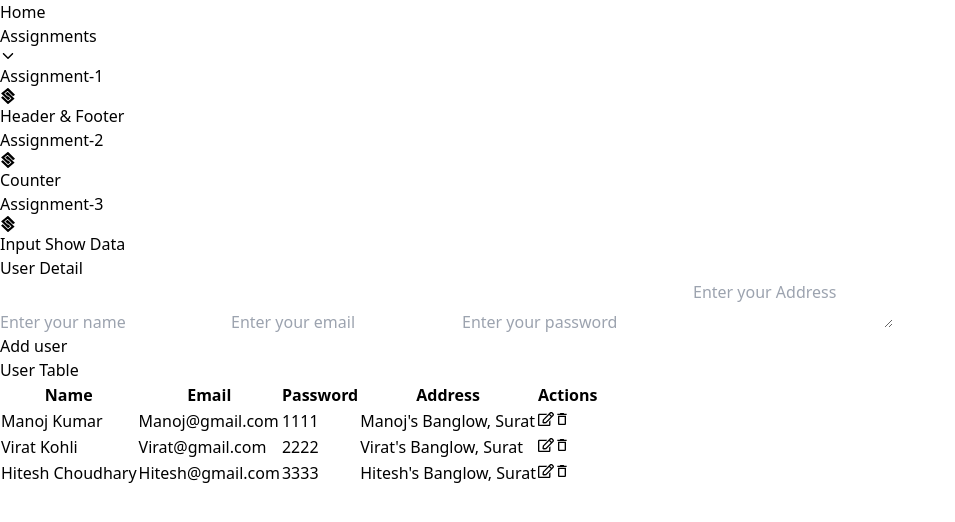
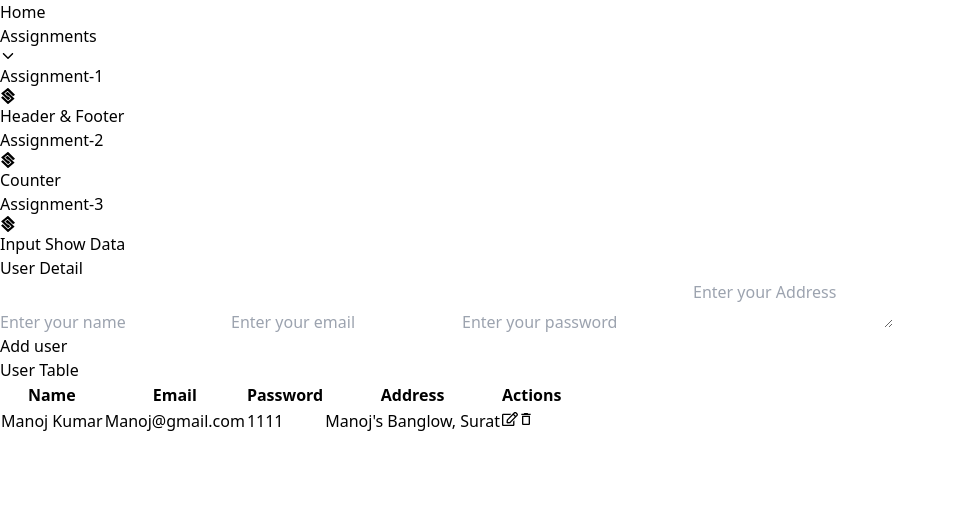
Before and after one commit to deepk2891/React-js, a React (Vite) app: page /assignment-3 in a window 1280 px wide. Shown: the top 522 px of the page, without its empty margins (0-955 px from the left). Built offline with nearby package versions, Linux system fonts and the light colour scheme.

Commit message:
Update assignment-3 CRUD

```diff
--- a/src/assignments/assignment-3/App3.tsx
+++ b/src/assignments/assignment-3/App3.tsx
@@ -1,4 +1,4 @@
-import React, { Fragment } from "react"
+import React, { useState } from "react"
 import { FaRegEdit } from "react-icons/fa"
 import { MdDeleteOutline } from "react-icons/md"
 
@@ -7,6 +7,28 @@ import { Link, useNavigate } from "react-router-dom"
 import { v4 as uuid } from "uuid"
 
 const App3 = () => {
+	function Add() {
+		const [name, setName] = useState("")
+		const [email, setEmail] = useState("")
+		const [password, setPassword] = useState("")
+		const [address, setAddress] = useState("")
+
+		const handleSubmit = (e) => {
+			e.preventDefault()
+
+			const ids = uuid()
+			const uniqueId = ids.slice(0, 8)
+
+			const a = name,
+				b = email,
+				c = password,
+				d = address
+
+			Employees.push({ id: uniqueId, Name: a, Email: b, Password: c, Address: d })
+
+			history("/assignment-3")
+		}
+
 		let history = useNavigate()
 
 		const handleDelete = (id) => {
@@ -23,7 +45,7 @@ const App3 = () => {
 			<div className="container mx-auto">
 				<div className="flex flex-col xl:flex-row text-lg">
 					<div className="text-center xl:w-2/5 p-4">
-					<div>
+						<form>
 							<h2 className="text-indigo-600 font-medium text-2xl pb-5">User Detail</h2>
 							<input
 								className="block w-full mb-4 p-2 border border-gray-500 rounded-none focus:ring focus:ring-indigo-300 focus:outline-none"
@@ -31,14 +53,15 @@ const App3 = () => {
 								placeholder="Enter your name"
 								required
 								id="userName"
+								onChange={(e) => setName(e.target.value)}
 							/>
 							<input
 								className="block w-full mb-4 p-2 border border-gray-500 rounded-none focus:ring focus:ring-indigo-300 focus:outline-none"
 								type="email"
-							pattern="[a-zA-Z0-9._%+-]+@[a-zA-Z0-9.-]+\.[a-zA-Z]{2,}"
 								placeholder="Enter your email"
 								required
 								id="userEmail"
+								onChange={(e) => setEmail(e.target.value)}
 							/>
 							<input
 								className="block w-full mb-4 p-2 border border-gray-500 rounded-none focus:ring focus:ring-indigo-300 focus:outline-none"
@@ -46,18 +69,24 @@ const App3 = () => {
 								placeholder="Enter your password"
 								required
 								id="userPassword"
+								onChange={(e) => setPassword(e.target.value)}
 							/>
 							<textarea
 								className="block w-full mb-4 p-2 border border-gray-500 rounded-none focus:ring focus:ring-indigo-300 focus:outline-none resize-none"
 								placeholder="Enter your Address"
 								required
 								id="yourTextareaId"
+								onChange={(e) => setAddress(e.target.value)}
 							></textarea>
 							<p id="InputIsEmptyMessage" className="text-left text-red-600 text-xl"></p>
-						<button type="button" className="block w-full border border-indigo-500 text-lg py-2 px-6 bg-indigo-600 text-white hover:bg-white hover:text-indigo-400">
+							<button
+								onClick={(e) => handleSubmit(e)}
+								type="button"
+								className="block w-full border border-indigo-500 text-lg py-2 px-6 bg-indigo-600 text-white hover:bg-white hover:text-indigo-400"
+							>
 								Add user
 							</button>
-					</div>
+						</form>
 					</div>
 					<div className="xl:w-3/5 p-4 overflow-x-scroll xl:overflow-x-hidden">
 						<h2 className="text-indigo-600 font-medium text-2xl pb-5 text-center">User Table</h2>
@@ -85,7 +114,10 @@ const App3 = () => {
 														<button onClick={() => alert(item.id)} className="border border-blue-500 text-xl p-3 bg-blue-600 text-white hover:bg-white hover:text-blue-400">
 															<FaRegEdit />
 														</button>
-													<button onClick={() => handleDelete(item.id)} className="border border-red-500 text-xl p-3 bg-red-600 text-white hover:bg-white hover:text-red-400">
+														<button
+															onClick={() => handleDelete(item.id)}
+															className="border border-red-500 text-xl p-3 bg-red-600 text-white hover:bg-white hover:text-red-400"
+														>
 															<MdDeleteOutline />
 														</button>
 													</div>
@@ -103,5 +135,6 @@ const App3 = () => {
 			</div>
 		)
 	}
-
+	return <Add />
+}
 export default App3
--- a/src/assignments/assignment-3/Employees.tsx
+++ b/src/assignments/assignment-3/Employees.tsx
@@ -6,20 +6,6 @@ const Employees = [
 		Password: "1111",
 		Address: "Manoj's Banglow, Surat",
 	},
-	{
-		id: "2",
-		Name: "Virat Kohli",
-		Email: "Virat@gmail.com",
-		Password: "2222",
-		Address: "Virat's Banglow, Surat",
-	},
-	{
-		id: "3",
-		Name: "Hitesh Choudhary",
-		Email: "Hitesh@gmail.com",
-		Password: "3333",
-		Address: "Hitesh's Banglow, Surat",
-	},
 ]
 
 export default Employees
```
Lines whose indentation alone changed are shown as unchanged.
